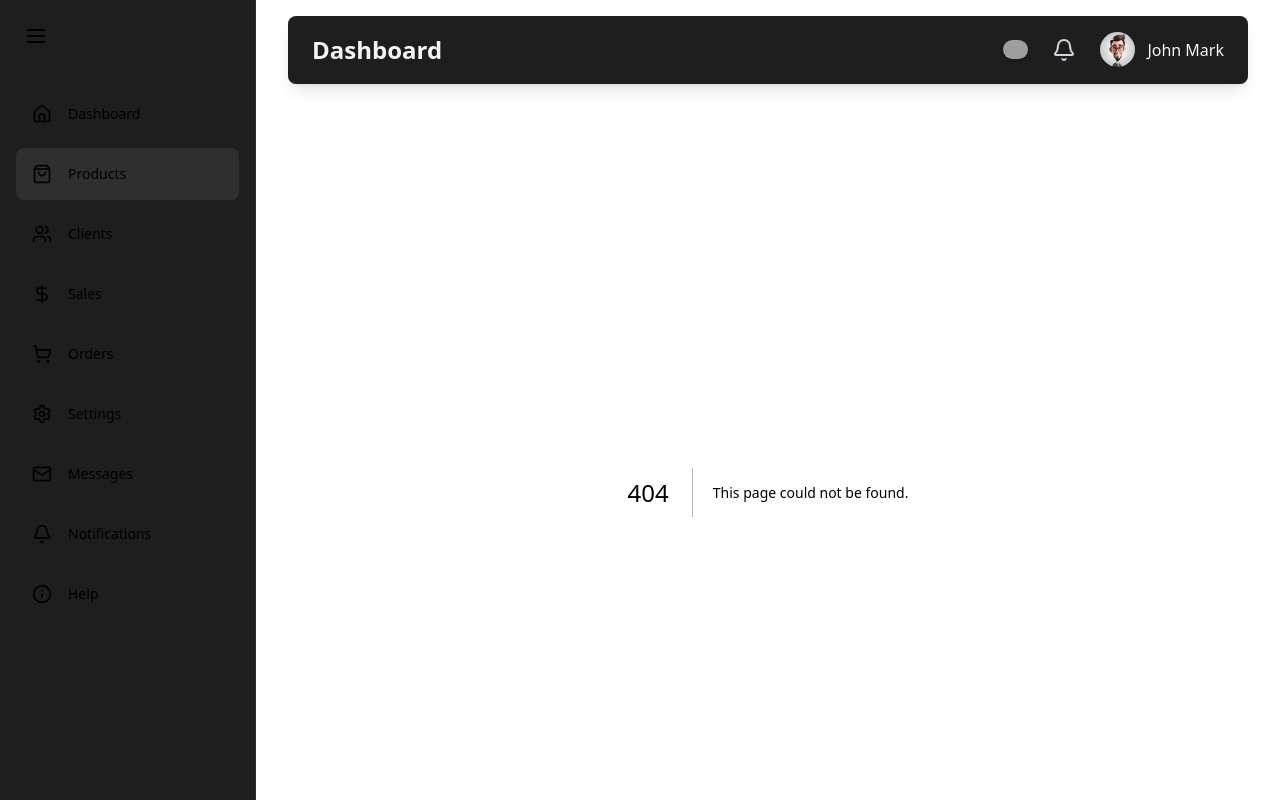
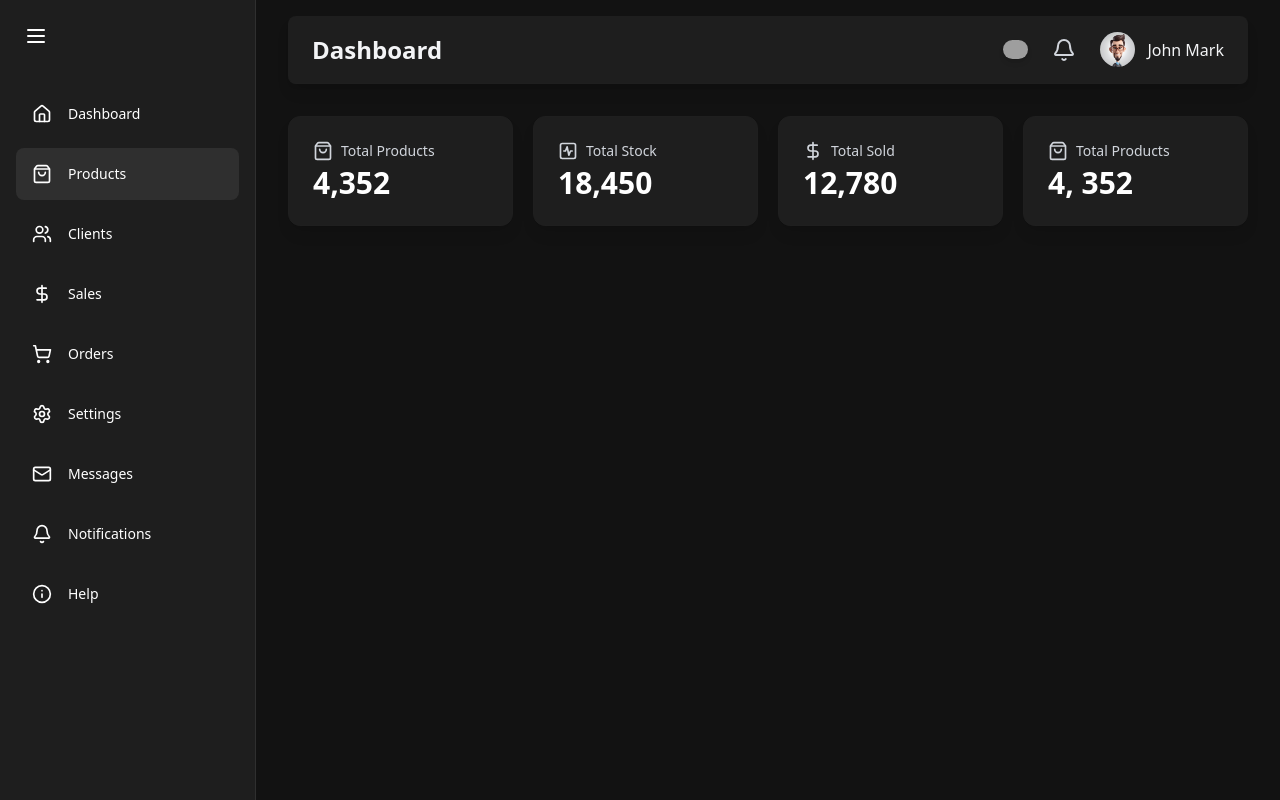
Before and after one commit to Gbolly-code/Admin-dashboard, a Next.js app: page /products in a window 1280 px wide. Before the commit this address had no page. Built offline with nearby package versions, Linux system fonts and the light colour scheme; grey boxes are pictures that could not be loaded.

Commit message:
created the productsPage

```diff
--- /dev/null
+++ b/app/products/page.jsx
@@ -0,0 +1,28 @@
+"use client"
+
+import React from 'react'
+import { motion } from 'framer-motion'
+import StatCard from '@/components/StatCard'
+import { DollarSign, ShoppingBag, SquareActivity } from 'lucide-react'
+
+const productsPage = () => {
+  return (
+    <div className='flex-1 overflow-auto relative z-10'>
+        <main className='max-w-7xl mx-auto py-6 px-4 lg:px-8'>
+            <motion.div className='grid grid-cols-1 sm:grid-cols-2 lg:grid-cols-4 gap-5 mb-8'
+            initial={{ opacity: 0, y: 20 }}
+            animate={{ opacity: 1, y: 0  }}
+            transition={{ duration: 1 }}>
+                <StatCard name="Total Products" icon={ShoppingBag} value={"4,352"}/>
+                <StatCard name="Total Stock" icon={SquareActivity} value={"18,450"}/>
+                <StatCard name="Total Sold" icon={DollarSign} value={"12,780"}/>
+                <StatCard name="Total Products" icon={ShoppingBag} value={"4, 352"}/>
+
+            </motion.div>
+        </main>
+
+    </div>
+  )
+}
+
+export default productsPage
```
